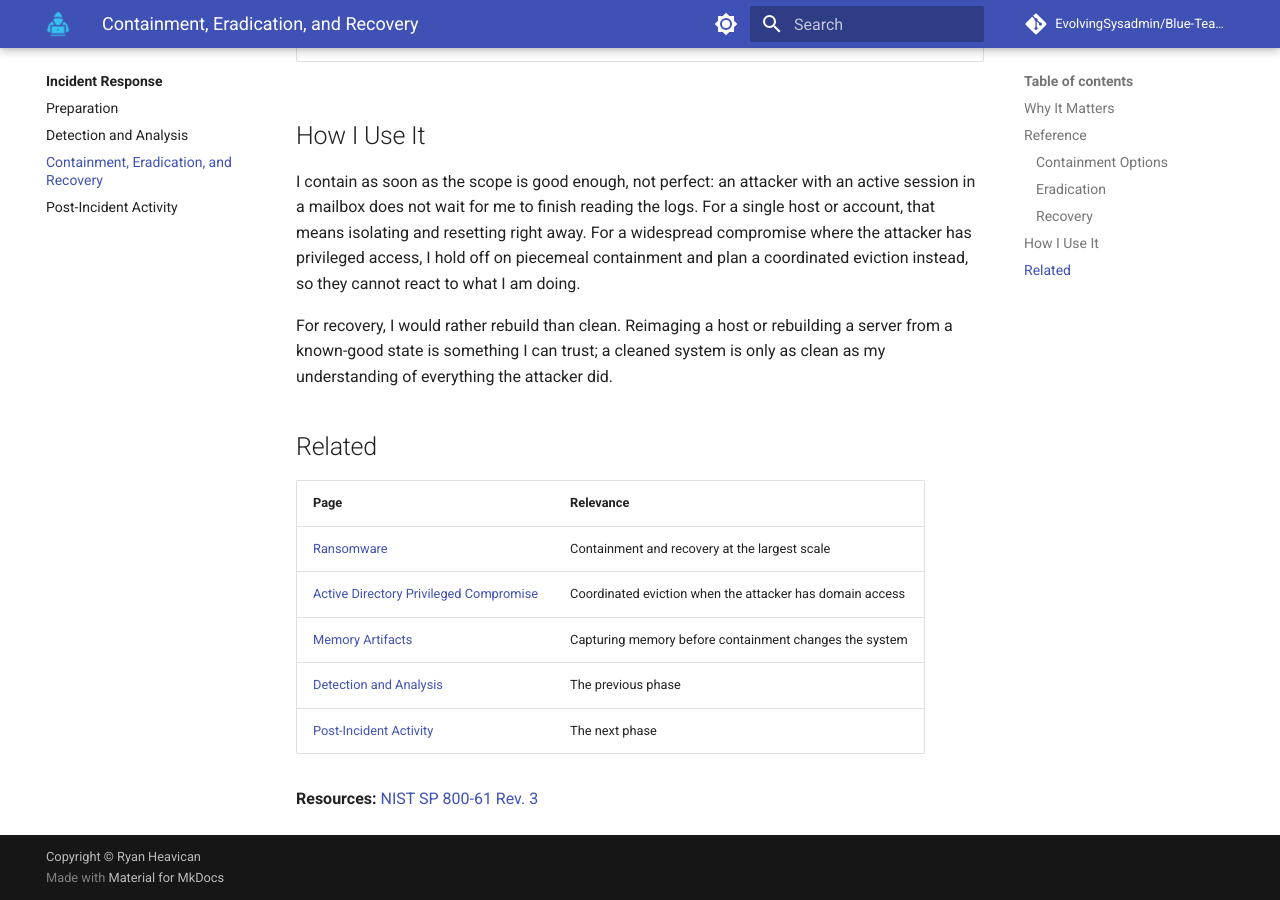
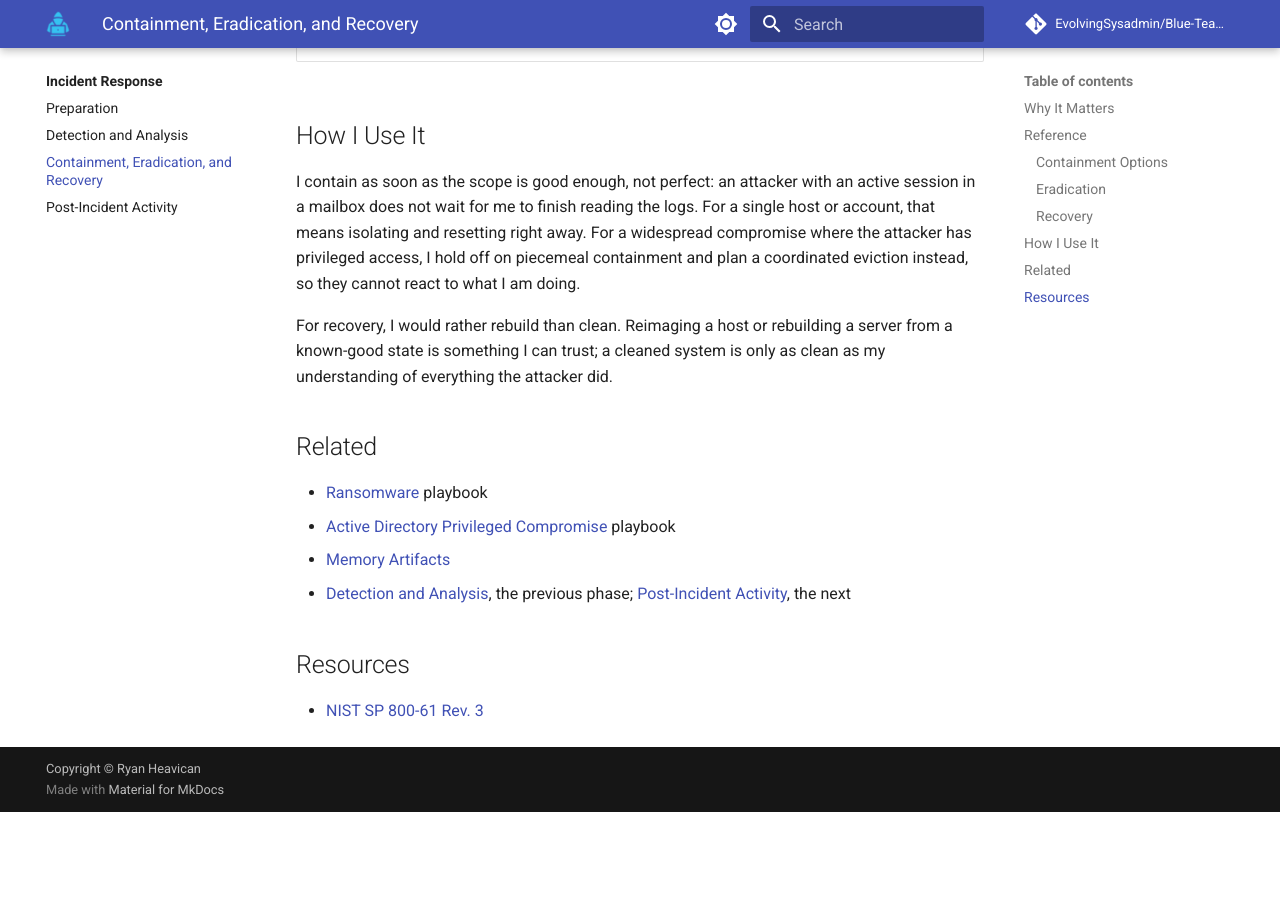
Before and after one commit to EvolvingSysadmin/Blue-Team-Toolkit, an MkDocs documentation site: the page built from docs/incident-response/containment-eradication-recovery.md, in a window 1280 px wide and 900 px high, scrolled down 1916 px. Built offline with MkDocs 1.6.1 and Material for MkDocs 9.7.7, drawn with Linux system fonts in a browser that asks for light colours; comment, search, counter and statistics services are not loaded; after the commit the page ends 2728 px from its top, so only the background shows below that.

Commit message:
Keep Related and Resources as bullet lists

```diff
--- a/docs/incident-response/containment-eradication-recovery.md
+++ b/docs/incident-response/containment-eradication-recovery.md
@@ -48,12 +48,11 @@ For recovery, I would rather rebuild than clean. Reimaging a host or rebuilding
 
 ## Related
 
-| Page | Relevance |
-| :--- | :--- |
-| [Ransomware](../playbooks/incident-response/ransomware.md) | Containment and recovery at the largest scale |
-| [Active Directory Privileged Compromise](../playbooks/incident-response/ad-privileged-compromise.md) | Coordinated eviction when the attacker has domain access |
-| [Memory Artifacts](../endpoint-forensics/memory-artifacts.md) | Capturing memory before containment changes the system |
-| [Detection and Analysis](detection-and-analysis.md) | The previous phase |
-| [Post-Incident Activity](post-incident-activity.md) | The next phase |
+* [Ransomware](../playbooks/incident-response/ransomware.md) playbook
+* [Active Directory Privileged Compromise](../playbooks/incident-response/ad-privileged-compromise.md) playbook
+* [Memory Artifacts](../endpoint-forensics/memory-artifacts.md)
+* [Detection and Analysis](detection-and-analysis.md), the previous phase; [Post-Incident Activity](post-incident-activity.md), the next
 
-**Resources:** [NIST SP 800-61 Rev. 3](https://csrc.nist.gov/pubs/sp/800/61/r3/final)
+## Resources
+
+* [NIST SP 800-61 Rev. 3](https://csrc.nist.gov/pubs/sp/800/61/r3/final)
```
